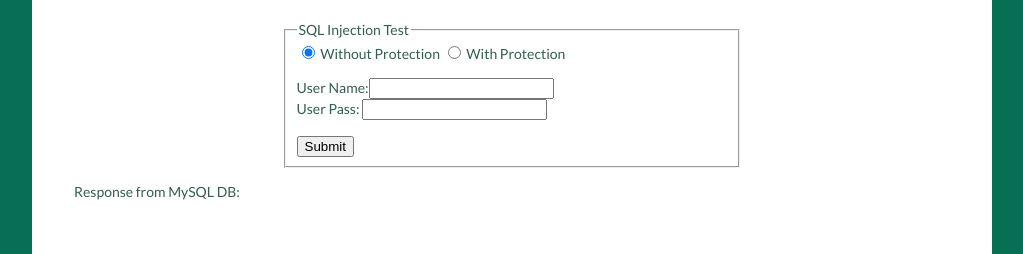
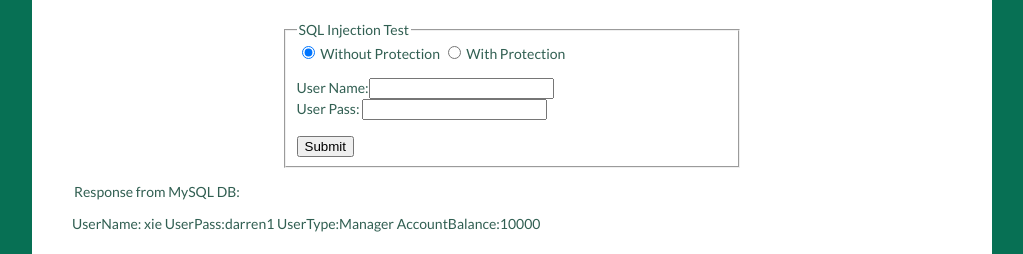
Before and after one commit to Lopamudra1527/sql_injection, a plain HTML site: page WebContent/simulation.html in a window 1280 px wide. Shown: the part 546-800 px from the top of the page, without its empty margins (128-1151 px from the left). Drawn offline with nearby package versions, Linux system fonts and the light colour scheme.

Commit message:
Update simulation.html

```diff
--- a/WebContent/simulation.html
+++ b/WebContent/simulation.html
@@ -54,7 +54,7 @@
     </form><br>
     <div style="float:center; width=100%">
             <legend>Response from MySQL DB:</legend><br>
-            <div id="ajaxResponse"></div>
+            <div id="ajaxResponse">UserName: xie UserPass:darren1 UserType:Manager AccountBalance:10000</div>
     </div>
   	</div>
 	</div>
```
